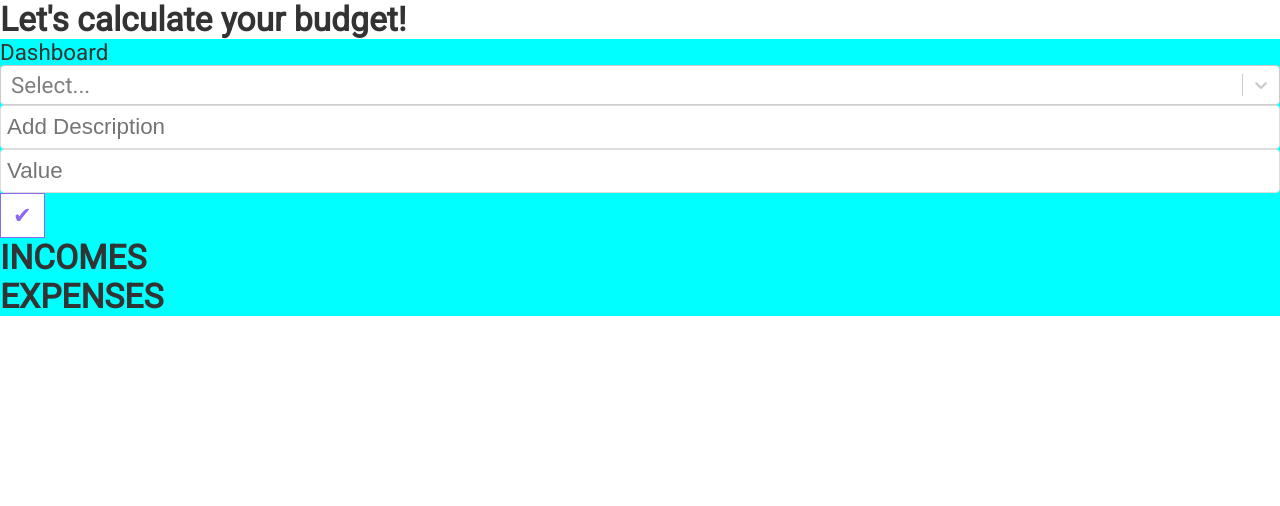
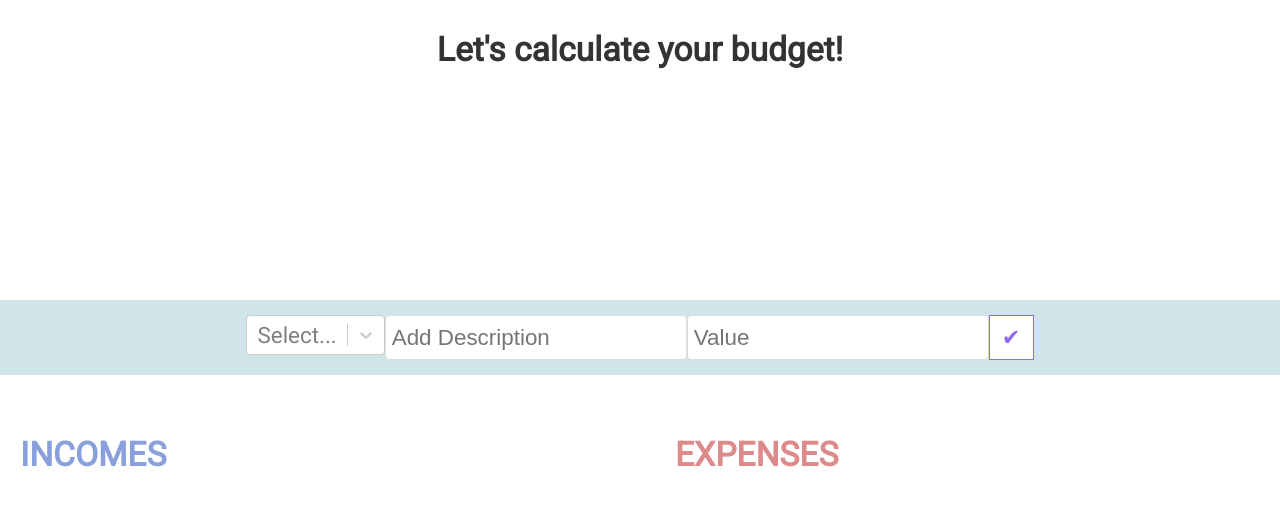
Before and after one commit to jocko981/budget-app, a React (Create React App) app: page /dashboard in a window 1280 px wide. Shown: the top 506 px of the page. Built offline with nearby package versions, Linux system fonts and the light colour scheme.

Commit message:
css dashboard

```diff
--- a/src/App.css
+++ b/src/App.css
@@ -1,18 +1,3 @@
 .App {
   min-height: 100%;
 }
-
-.App-header {
-  background-color: #282c34;
-  min-height: 100vh;
-  display: flex;
-  flex-direction: column;
-  align-items: center;
-  justify-content: center;
-  font-size: calc(10px + 2vmin);
-  color: white;
-}
-
-.App-link {
-  color: #61dafb;
-}
--- a/src/components/createTransaction/CreateTransaction.css
+++ b/src/components/createTransaction/CreateTransaction.css
@@ -0,0 +1,11 @@
+.create-transaction-form {
+    background: var(--secondary-color);
+    padding: 15px 0px;
+}
+
+.create-transaction-form form {
+    margin: auto;
+    display: flex;
+    justify-content: center;
+    flex-wrap: wrap;
+}
--- a/src/components/createTransaction/CreateTransaction.js
+++ b/src/components/createTransaction/CreateTransaction.js
@@ -61,7 +61,7 @@ export default function CreateTransaction() {
     }
 
     return (
-        <div className="create-form">
+        <div className="create-transaction-form">
             <form onSubmit={handleSubmit}>
                 <label>
                     <Select
--- a/src/components/expensesList/ExpensesList.css
+++ b/src/components/expensesList/ExpensesList.css
@@ -0,0 +1,4 @@
+.transactions-list.expenses h2 {
+    color: rgb(221, 138, 138);
+    text-transform: uppercase;
+}
--- a/src/components/expensesList/ExpensesList.js
+++ b/src/components/expensesList/ExpensesList.js
@@ -8,19 +8,33 @@ export default function ExpensesList() {
     console.log(listOfExpenses, "state in ExpenseList");
 
     return (
-        <div className="expenses-list">
+        <div className="transactions-list expenses">
             <h2>EXPENSES</h2>
-            <div className="expenses">
             <ul>
-                    {listOfExpenses && listOfExpenses.map(item => (
-                        <li key={item}>
+                {listOfExpenses && listOfExpenses.map((item, i) => {
+                    if (i % 2 === 0) {
+                        return (
+                            <li key={item.id}>
                                 <span className="description">{item.description}</span>
+                                <div>
                                     <span className="value">-{item.value}</span>
                                     <span className="percentage">19%fix</span>
+                                </div>
                             </li>
-                    ))}
+                        )
+                    } else {
+                        return (
+                            <li className="highlight" key={item.id}>
+                                <span className="description">{item.description}</span>
+                                <div>
+                                    <span className="value">-{item.value}</span>
+                                    <span className="percentage">19%fix</span>
+                                </div>
+                            </li>
+                        )
+                    }
+                })}
             </ul>
-            </div>
         </div>
     )
 }
--- a/src/components/header/Header.css
+++ b/src/components/header/Header.css
@@ -0,0 +1,8 @@
+.header {
+    height: 300px;
+    padding: 30px;
+}
+
+.header header {
+    text-align: center;
+}
--- a/src/components/header/Header.js
+++ b/src/components/header/Header.js
@@ -3,7 +3,7 @@ import "./Header.css";
 
 export default function Header() {
     return (
-        <div>
+        <div className="header">
             <header>
                 <h2>
                     {9999
--- a/src/components/incomesList/IncomesList.css
+++ b/src/components/incomesList/IncomesList.css
@@ -0,0 +1,4 @@
+.transactions-list.incomes h2 {
+    color: rgb(138, 160, 221);
+    text-transform: uppercase;
+}
--- a/src/components/incomesList/IncomesList.js
+++ b/src/components/incomesList/IncomesList.js
@@ -8,18 +8,27 @@ export default function IncomesList() {
     console.log(listOfIncome, "state in incomesList");
 
     return (
-        <div className="incomes-list">
+        <div className="transactions-list incomes">
             <h2>INCOMES</h2>
-            <div className="incomes">
             <ul>
-                    {listOfIncome && listOfIncome.map(item => (
+                {listOfIncome && listOfIncome.map((item, i) => {
+                    if (i % 2 === 0) {
+                        return (
                             <li key={item.id}>
                                 <span className="description">{item.description}</span>
                                 <span className="value">+{item.value}</span>
                             </li>
-                    ))}
+                        )
+                    } else {
+                        return (
+                            <li className="highlight" key={item.id}>
+                                <span className="description">{item.description}</span>
+                                <span className="value">+{item.value}</span>
+                            </li>
+                        )
+                    }
+                })}
             </ul>
-            </div>
         </div>
     )
 }
--- a/src/index.css
+++ b/src/index.css
@@ -5,8 +5,9 @@
   --heading-color: #444;
   --text-color: #999;
   --primary-color: #8d69f1;
-  --highlight-color: #d13267;
-  --bg-color: #f4f4f4;
+  --secondary-color: #D1E5E8;
+  --highlight-color: #EAF5F3;
+  --blue-color: #2B507F;
 }
 
 /* base styles */
@@ -25,6 +26,7 @@ html, body, #root {
 body {
   font-family: Roboto, sans-serif;
   margin: 0;
+  padding: 0;
   font-size: 1.4em;
   background: #FFFFFF;
   color: #333;
@@ -32,6 +34,7 @@ body {
 
 h1,h2,h3,h4,p,ul,li {
   margin: 0;
+  padding: 0;
 }
 
 ul {
@@ -59,6 +62,7 @@ textarea {
   font-size: 1em;
   color: #777;
   width: 100%;
+  height: 100%;
   border: 1px solid #ddd;
   border-radius: 4px;
 }
--- a/src/pages/dashboard/Dashboard.css
+++ b/src/pages/dashboard/Dashboard.css
@@ -1,4 +1,37 @@
 .dashboard {
-    background: aqua;
-    width: 100%;
+    min-height: 100%;
 }
+
+.dashboard .transactions-list-wrap {
+    display: grid;
+    grid-template-columns: 1fr 1fr;
+    grid-gap: 30px;
+    max-width: 1400px;
+    margin: auto;
+    padding: 50px 0px;
+}
+
+.dashboard .transactions-list-wrap .transactions-list {
+    padding: 10px 20px 20px 20px;
+    min-height: 300px;
+    /* box-shadow: 0px 0px 1px #888888; */
+}
+
+.dashboard .transactions-list-wrap .transactions-list ul {
+    margin-top: 20px;
+}
+
+.dashboard .transactions-list-wrap .transactions-list ul li {
+    padding: 10px 20px;
+    display: flex;
+    justify-content: space-between;
+    border-top: 2px solid var(--secondary-color);
+}
+
+.dashboard .transactions-list-wrap .transactions-list ul li:last-child {
+    border-bottom: 2px solid var(--secondary-color);
+}
+/* --highlight-color */
+.dashboard .transactions-list-wrap .transactions-list ul li.highlight {
+    background: var(--highlight-color);
+}
--- a/src/pages/dashboard/Dashboard.js
+++ b/src/pages/dashboard/Dashboard.js
@@ -9,9 +9,8 @@ export default function Dashboard() {
 
     return (
         <div className="dashboard">
-            Dashboard
             <CreateTransaction />
-            <div className="transaction-lists">
+            <div className="transactions-list-wrap">
                 <IncomesList />
                 <ExpensesList />
             </div>
```
Lines whose indentation alone changed are shown as unchanged.
